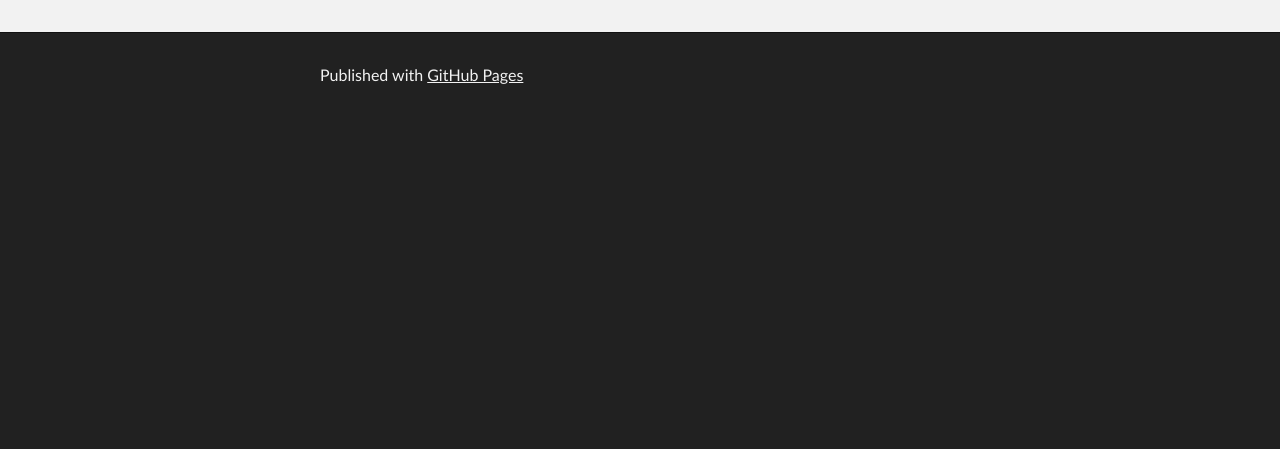
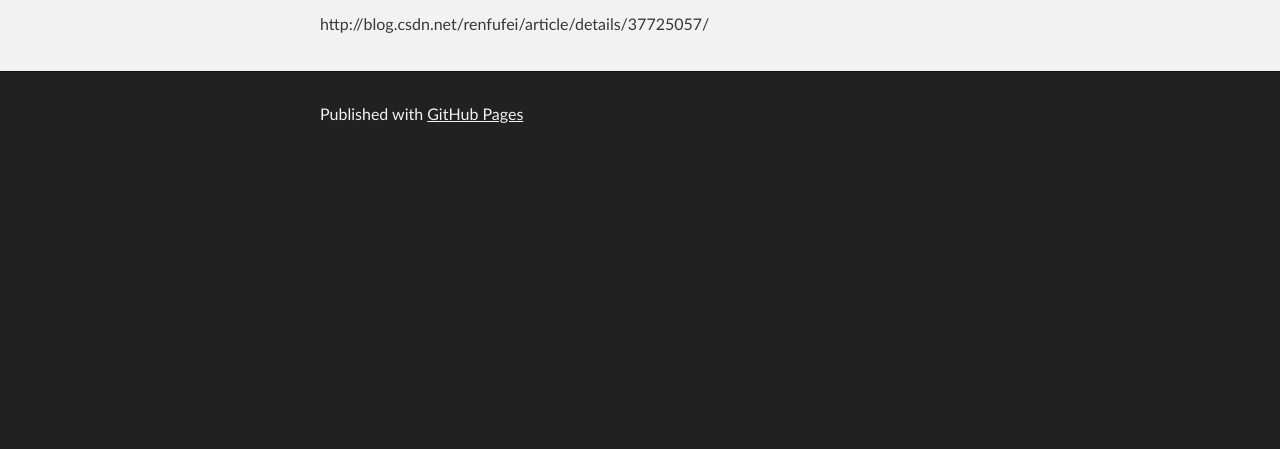
Before and after one commit to lodges/lodges.github.com, a plain HTML site: page index.html in a window 1280 px wide. Shown: the part 351-800 px from the top of the page. Drawn offline with Linux system fonts and the light colour scheme.

Commit message:
Update index.html

```diff
--- a/index.html
+++ b/index.html
@@ -32,6 +32,7 @@
 
 <p>Description lodges
 描述主页</p>
+  <p>http://blog.csdn.net/renfufei/article/details/37725057/<p>
       </section>
     </div>
 
```
